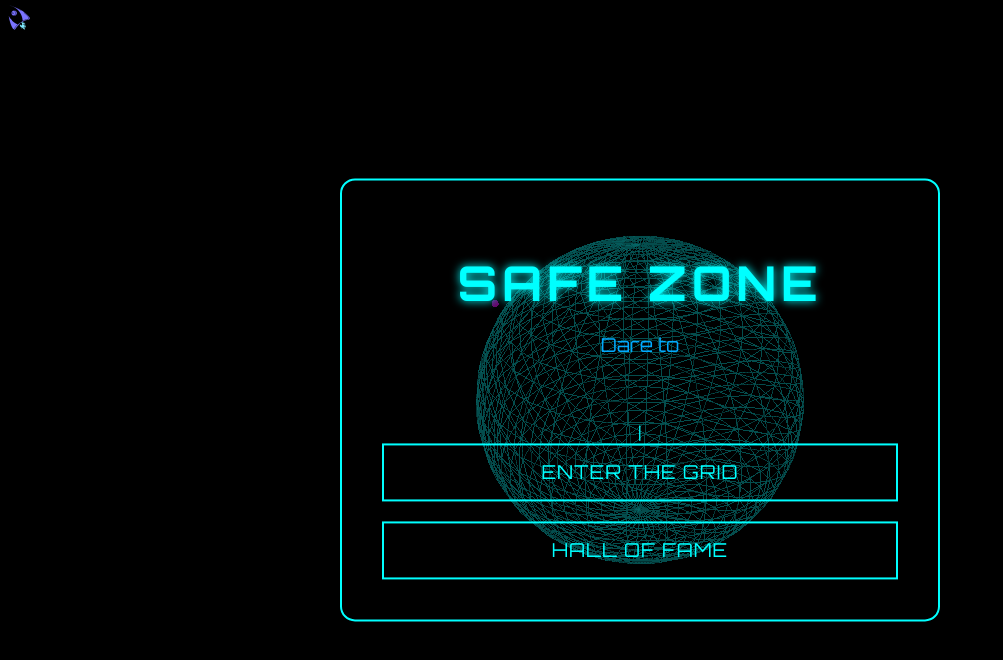
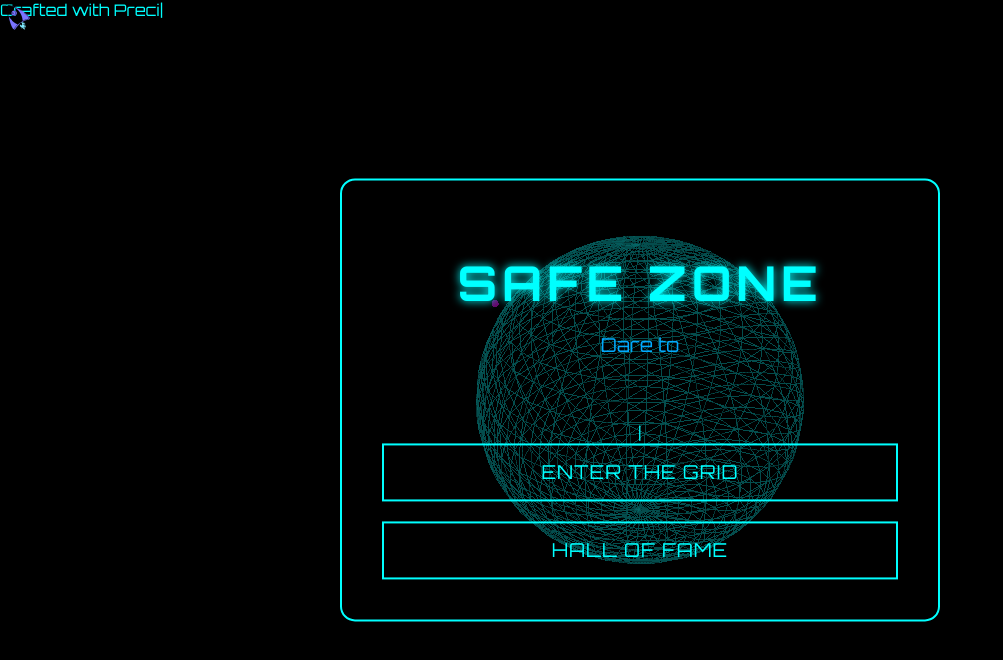
Before and after one commit to joycemalik/SafeZoneGame, a plain HTML site: page index.html in a window 1280 px wide. Shown: the whole page, without its empty margins (0-1003 px from the left). Drawn offline with nearby package versions, Linux system fonts and the light colour scheme; no server answers.

Commit message:
upadated with developer credits

```diff
--- a/index.html
+++ b/index.html
@@ -10,6 +10,7 @@
 <link href="https://fonts.googleapis.com/css2?family=Orbitron:wght@400;700&display=swap" rel="stylesheet">
 
 <!-- Libraries -->
+<script src="https://cdn.jsdelivr.net/npm/typed.js@2.0.12"></script>
 <script src="https://cdnjs.cloudflare.com/ajax/libs/three.js/r110/three.min.js"></script>
 <script src="https://cdnjs.cloudflare.com/ajax/libs/gsap/3.11.4/gsap.min.js"></script>
 <script src="https://cdnjs.cloudflare.com/ajax/libs/animejs/3.2.1/anime.min.js"></script>
@@ -36,6 +37,10 @@
 
 <div id="cursorTrail"></div>
 
+<!-- <div class="developer-credit">Developed by Joyce</div> -->
+<div class="developer-credit"><span id="developerTyped"></span></div>
+
+
 <script src="js/cursor.js"></script>
 <script src="js/landing.js"></script>
 </body>
--- a/js/landing.js
+++ b/js/landing.js
@@ -68,3 +68,12 @@ lottie.loadAnimation({
   autoplay:true,
   path:'animations/scanner.json'
 });
+
+const developerTypedEl = document.getElementById('developerTyped');
+const developerTyped = new Typed(developerTypedEl, {
+    strings: ["Developed by Joyce", "Crafted with Precision", "Brought to Life by Joyce"],
+    typeSpeed: 50,
+    backSpeed: 30,
+    backDelay: 2000,
+    loop: true
+});
```
